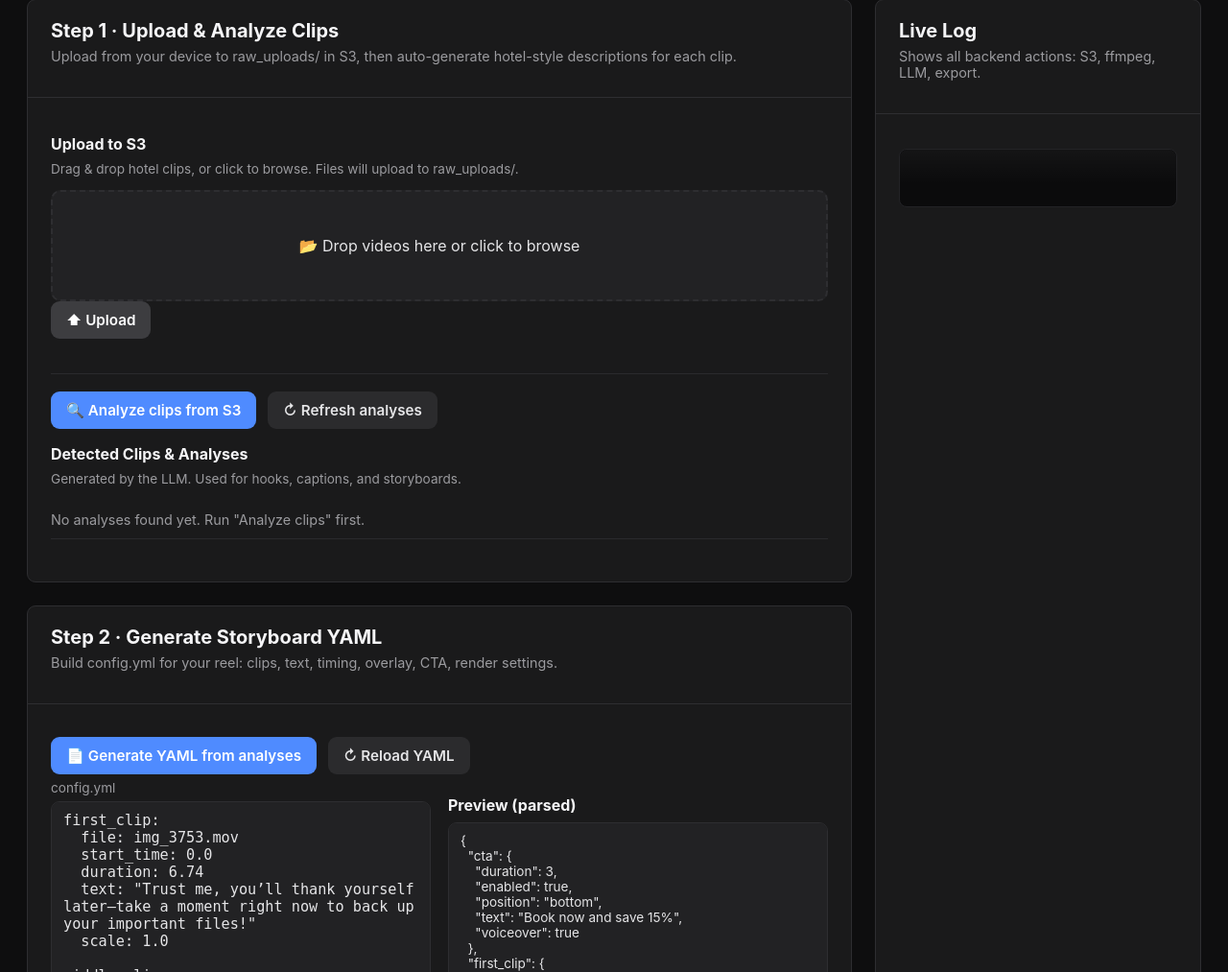
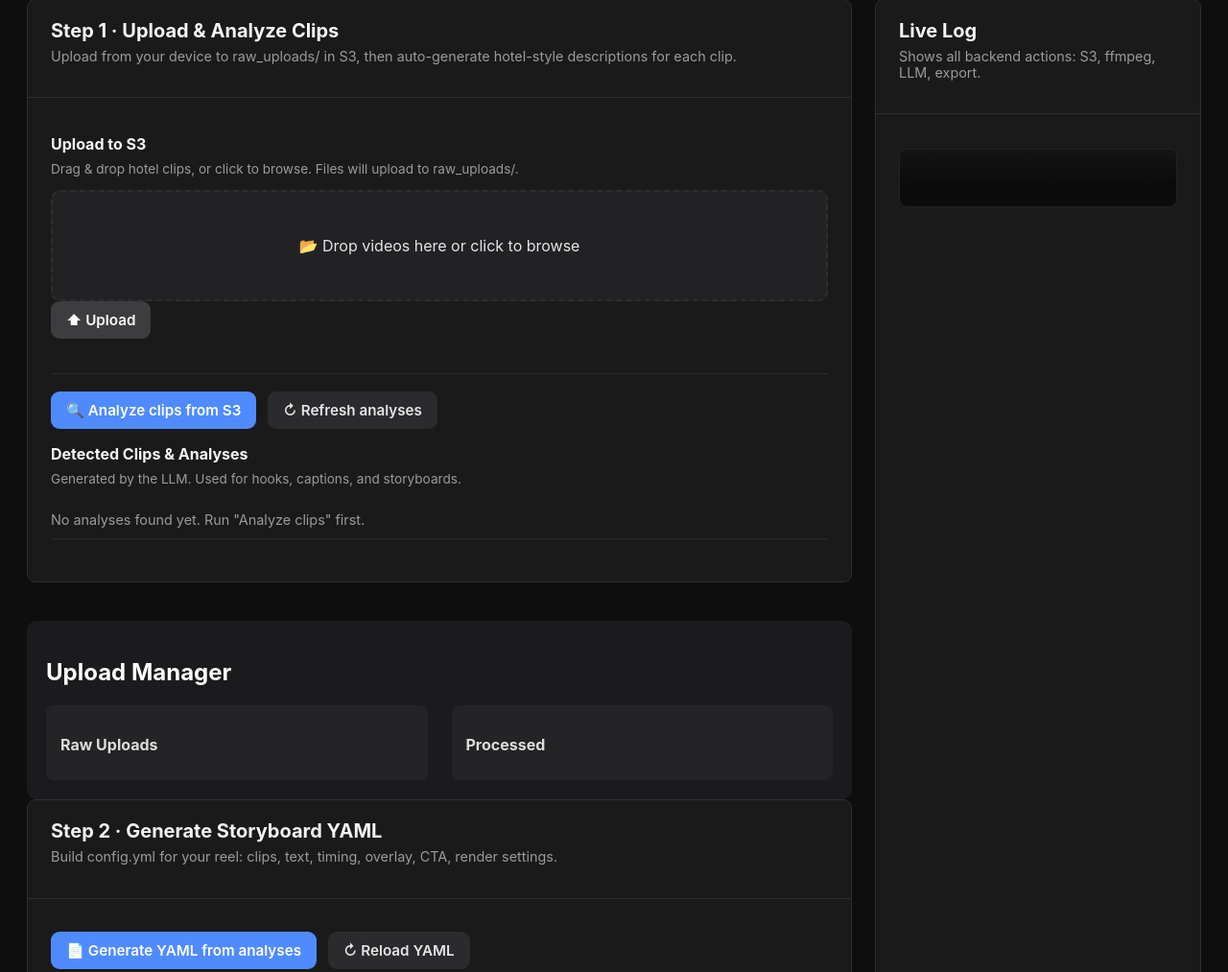
Before and after one commit to btavarez021/tiktok_video_smartcut, a Flask app: page / in a window 1280 px wide. Shown: the part 188-1201 px from the top of the page at 96% size. Run offline with Flask 3, Linux system fonts and the light colour scheme; data that the repository does not hold is empty; parts of the project's set-up code (start-up, migrations or seed data) failed here and were passed over; some libraries are stand-ins or nearby versions.

Commit message:
add s3 upload manager

```diff
--- a/app.py
+++ b/app.py
@@ -5,6 +5,9 @@ from flask_cors import CORS
 
 from assistant_log import status_log
 from assistant_api import (
+    list_uploads,
+    move_upload_s3,
+    delete_upload_s3,
     api_set_layout,
     api_analyze_start,
     api_analyze_step,
@@ -76,7 +79,29 @@ def route_upload():
 
     return jsonify({"uploaded": uploaded})
 
+# ---------------------------------
+# Manage files already uploaded to S3 */
+# ---------------------------------
+@app.get("/api/uploads")
+def api_list_uploads_route():
+    return list_uploads()
 
+
+@app.post("/api/uploads/move")
+def api_move_upload_route():
+    data = request.json
+    return move_upload_s3(
+        src=data["src"],
+        dest=data["dest"]
+    )
+
+
+@app.delete("/api/uploads/delete")
+def api_delete_upload_route():
+    data = request.json
+    return delete_upload_s3(
+        key=data["key"]
+    )
 # ---------------------------------
 # Analyses cache (disk + memory)
 # ---------------------------------
--- a/assistant_api.py
+++ b/assistant_api.py
@@ -114,6 +114,32 @@ def save_upload_order(order: List[str]) -> None:
     except Exception as e:
         logger.error(f"[UPLOAD_ORDER] Failed to save order.json: {e}")
 
+# ================================
+# UPLOAD MANAGER HELPERS
+# ================================
+
+def list_uploads():
+    """Return S3 raw and processed objects."""
+    raw = list_videos_from_s3(prefix="raw_uploads/")
+    processed = list_videos_from_s3(prefix="processed/")
+    return {"raw": raw, "processed": processed}
+
+
+def move_upload_s3(src: str, dest: str):
+    """Move a file in S3 by copying then deleting."""
+    s3.copy_object(
+        Bucket=S3_BUCKET_NAME,
+        CopySource=f"{S3_BUCKET_NAME}/{src}",
+        Key=dest,
+    )
+    s3.delete_object(Bucket=S3_BUCKET_NAME, Key=src)
+    return {"ok": True}
+
+
+def delete_upload_s3(key: str):
+    """Delete a file from S3."""
+    s3.delete_object(Bucket=S3_BUCKET_NAME, Key=key)
+    return {"ok": True}
 
 # -------------------------------
 # Sync S3 → local tik_tok_downloads/
--- a/static/css/style.css
+++ b/static/css/style.css
@@ -929,3 +929,78 @@ h3 .style-check {
     margin-top: 6px;
     font-size: 0.85rem;
 }
+
+/* Style section that manages uploads already in S3 */
+.upload-manager {
+    margin-top: 40px;
+    padding: 20px;
+    background: #1b1b1d;
+    border-radius: 10px;
+}
+
+.upload-manager h2 {
+    margin-bottom: 20px;
+    color: #fff;
+    font-size: 24px;
+}
+
+.upload-columns {
+    display: flex;
+    gap: 25px;
+}
+
+.upload-column {
+    flex: 1;
+    background: #242426;
+    padding: 15px;
+    border-radius: 8px;
+}
+
+.upload-column h3 {
+    color: #ddd;
+    margin-bottom: 12px;
+}
+
+.upload-list .upload-item {
+    background: #2c2c30;
+    border: 1px solid #3a3a40;
+    padding: 12px;
+    margin-bottom: 10px;
+    border-radius: 6px;
+    display: flex;
+    justify-content: space-between;
+    align-items: center;
+}
+
+.upload-item .file-info {
+    color: #fff;
+    font-size: 14px;
+}
+
+.upload-item .buttons button {
+    margin-left: 8px;
+}
+
+.btn-move {
+    background: #4a8dfc;
+    color: #fff;
+    border: none;
+    padding: 6px 10px;
+    border-radius: 4px;
+    cursor: pointer;
+}
+
+.btn-delete {
+    background: #b33a3a;
+    color: #fff;
+    border: none;
+    padding: 6px 10px;
+    border-radius: 4px;
+    cursor: pointer;
+}
+
+.empty {
+    padding: 10px;
+    text-align: center;
+    color: #888;
+}
--- a/static/js/app.js
+++ b/static/js/app.js
@@ -289,6 +289,75 @@
       });
   }
 
+    // ================================
+    // Manage uploads already in S3
+    // ================================
+
+  async function loadUploadManager() {
+    try {
+        const res = await fetch("/api/uploads");
+        const data = await res.json();
+
+        renderUploadList("rawUploads", data.raw, "raw_uploads/");
+        renderUploadList("processedUploads", data.processed, "processed/");
+    } catch (e) {
+        console.error("UploadManager error:", e);
+    }
+}
+
+  function renderUploadList(elementId, items, prefix) {
+    const el = document.getElementById(elementId);
+    if (!el) return;
+
+    if (!items || items.length === 0) {
+        el.innerHTML = `<div class="empty">No videos</div>`;
+        return;
+    }
+
+    el.innerHTML = items
+        .map(
+            (file) => `
+        <div class="upload-item">
+            <div class="file-info">
+                <strong>${file}</strong>
+            </div>
+
+            <div class="buttons">
+                ${
+                    prefix === "raw_uploads/"
+                        ? `<button class="btn-move" onclick="moveUpload('${prefix + file}', 'processed/${file}')">Move →</button>`
+                        : `<button class="btn-move" onclick="moveUpload('${prefix + file}', 'raw_uploads/${file}')">← Move</button>`
+                }
+                <button class="btn-delete" onclick="deleteUpload('${prefix + file}')">Delete</button>
+            </div>
+        </div>
+    `
+        )
+        .join("");
+  }
+
+  async function moveUpload(src, dest) {
+    await fetch("/api/uploads/move", {
+        method: "POST",
+        headers: { "Content-Type": "application/json" },
+        body: JSON.stringify({ src, dest }),
+    });
+
+    loadUploadManager();
+  }
+
+  async function deleteUpload(key) {
+    if (!confirm("Delete this file?")) return;
+
+    await fetch("/api/uploads/delete", {
+        method: "DELETE",
+        headers: { "Content-Type": "application/json" },
+        body: JSON.stringify({ key }),
+    });
+
+    loadUploadManager();
+  }
+
   // ================================
   // Step 1: Analysis
   // ================================
@@ -439,6 +508,7 @@
           setStatus("captionsStatus", `Error loading captions: ${err.message}`, "error");
       }
   }
+
 
   async function saveCaptions() {
     const captionsEl = document.getElementById("captionsText");
@@ -1036,3 +1106,7 @@ function autoSelectCaptionStyle(selectedMode) {
 
       document.getElementById("chatSendBtn")?.addEventListener("click", sendChat);
   });
+
+  window.addEventListener("DOMContentLoaded", () => {
+    loadUploadManager();
+});
--- a/templates/index.html
+++ b/templates/index.html
@@ -113,6 +113,26 @@
 
                     </div>
                 </section>
+
+                <!-- Manage uploads already in S3-->
+                <section class="upload-manager">
+                  <h2>Upload Manager</h2>
+
+                  <div class="upload-columns">
+                      <!-- RAW UPLOADS -->
+                      <div class="upload-column">
+                          <h3>Raw Uploads</h3>
+                          <div id="rawUploads" class="upload-list"></div>
+                      </div>
+
+                      <!-- PROCESSED -->
+                      <div class="upload-column">
+                          <h3>Processed</h3>
+                          <div id="processedUploads" class="upload-list"></div>
+                      </div>
+                  </div>
+              </section>
+
 
                 <!-- STEP 2 -->
                 <section class="card step-card" id="step-2">
```
